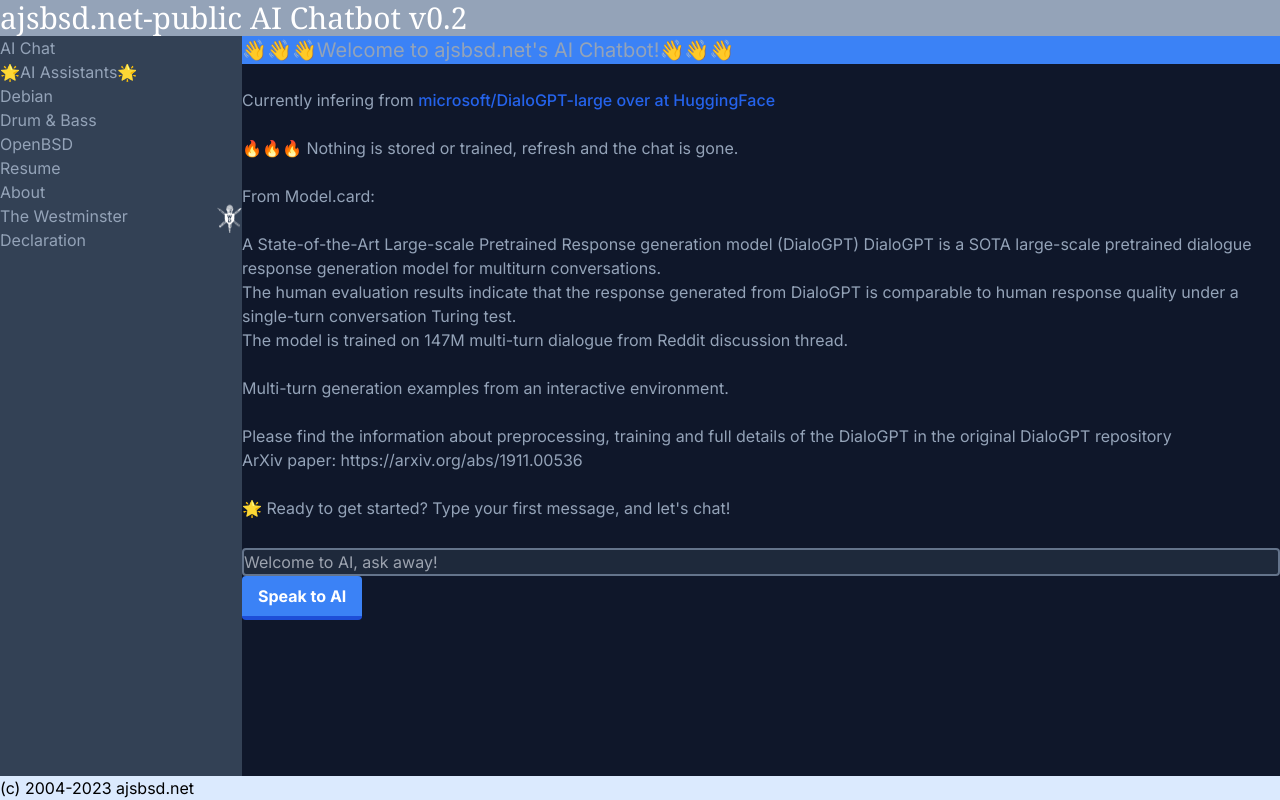
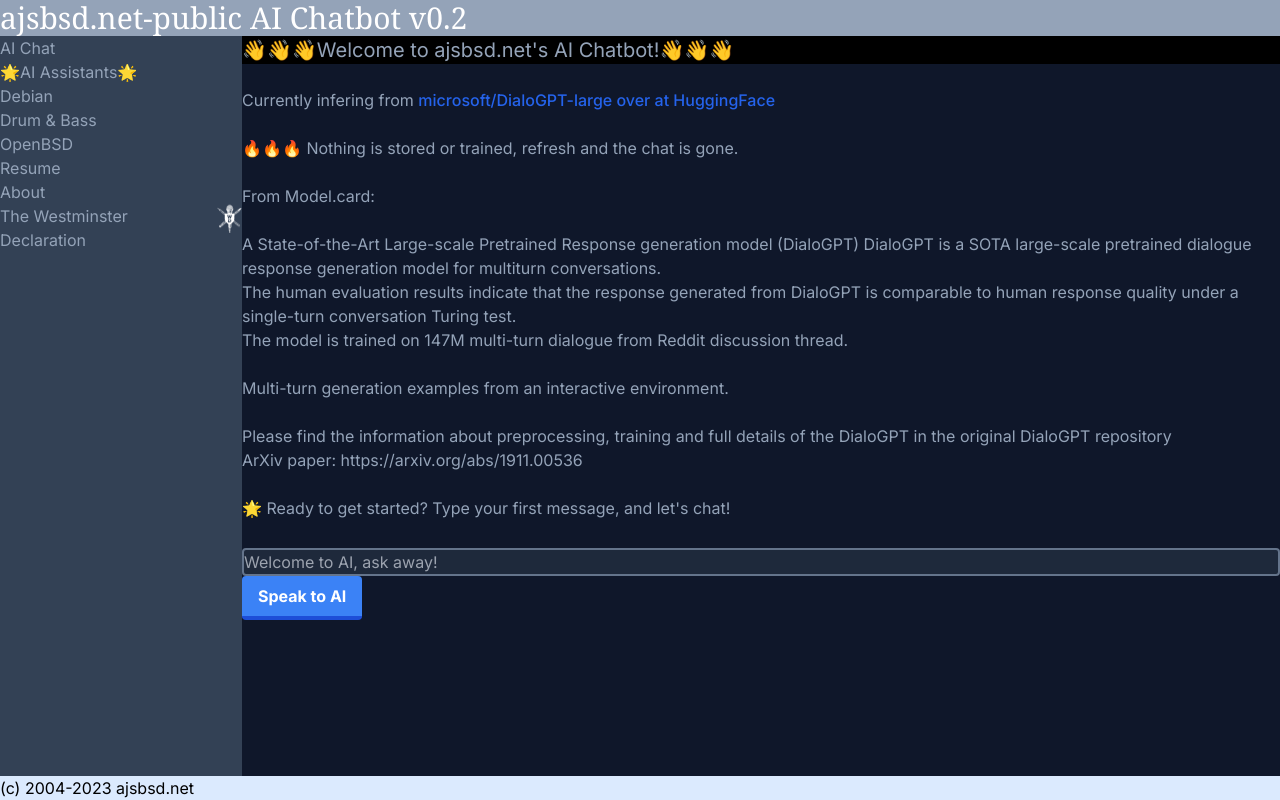
Before and after one commit to ajsbsd/ajsbsd.net-public, a Next.js app: page / in a window 1280 px wide. Built offline with nearby package versions, Linux system fonts and the light colour scheme.

Commit message:
tailwind css

```diff
--- a/components/AIFirstLoad.tsx
+++ b/components/AIFirstLoad.tsx
@@ -4,7 +4,7 @@
 export default function AIFirstLoad() {
   return (
     <div className="text-md">
-      <p className="bg-blue-500 text-xl">
+      <p className="bg-black text-xl">
         👋👋👋Welcome to ajsbsd.net&apos;s AI Chatbot!👋👋👋
       </p>
       <br />
```
